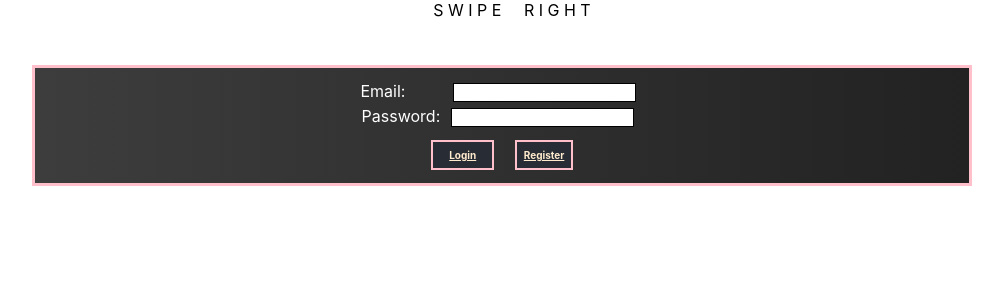
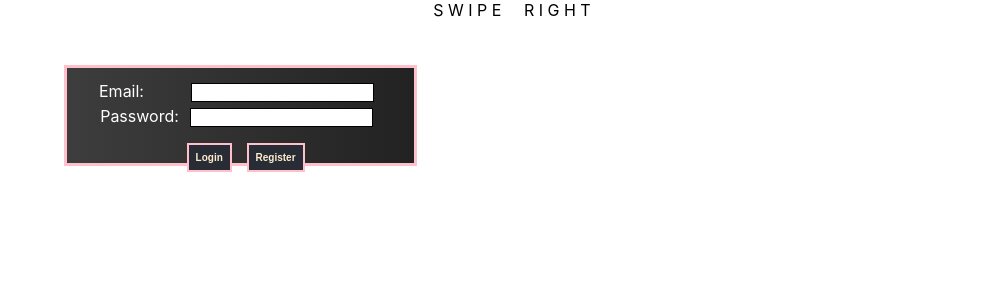
Before and after one commit to saracpena/PhotoApp, a React (Create React App) app: page / in a window 1280 px wide. Shown: the top 300 px of the page, without its empty margins (128-1131 px from the left). Built offline with nearby package versions, Linux system fonts and the light colour scheme.

Commit message:
js update

```diff
--- a/src/pages/App/App.css
+++ b/src/pages/App/App.css
@@ -20,9 +20,9 @@ input{
 
 .login-wrapper{
   color:white;
-  position: relative;
+  position: absolute;
   padding: 10px 40px 15px 2em;
-  margin: 25px 180px 0 10em;
+  margin: 25px 180px 0 12em;
   background:linear-gradient(to right,rgb(61, 61, 61) 0%,#222 100%);
   border: solid pink 3px;
 }
@@ -32,8 +32,8 @@ input{
   position: absolute;
   padding: 7px;
   width: 45px;
-  margin-left: -60px;
-  margin-top: -8px;
+  margin-left: -50px;
+  margin-top: -5px;
   background-color:#282c34;
   font-weight: bolder;
   justify-content: space-evenly;
@@ -50,7 +50,7 @@ input{
 #register{
   position: absolute;
   margin-left: 10px;
-  margin-top: -8px;
+  margin-top: -5px;
   padding: 7px;
   background-color:#282c34;
   font-weight: bolder;
--- a/src/pages/Login/Login.js
+++ b/src/pages/Login/Login.js
@@ -25,27 +25,24 @@ class Login extends Component {
         console.log(this.state);
     }
 
-    Password = () => {
-    const pw = document.getElementById("myPW");
-    if (pw.type === "password") {
-        pw.type = "text";
-        } else {
-        pw.type = "password";
-        }
+    onSubmit = e =>{
+     e.preventDefault()
+
+
     }
 
     render(){
         return(
             <div className='login-wrapper'>
-                <form className='login'>
-                    Email:&nbsp;&nbsp;&nbsp;&nbsp;&nbsp;&nbsp;&nbsp;&nbsp;&nbsp;<input type='text' name='email'  value={this.state.email} onChange={this.handleChange}></input> <br/>
+                <form onSubmit={this.onSubmit} className='login'>
+                    Email:&nbsp;&nbsp;&nbsp;&nbsp;&nbsp;&nbsp;&nbsp;&nbsp;&nbsp;<input type='email' name='email'  value={this.state.email} onChange={this.handleChange}></input> <br/>
                     Password: <input id='myPW' type='password' name='password' value={this.state.password} onChange={this.handleChange} ></input>
                 </form> <br/>
                 <div className='login-register'>
-                    <Link id='login' type="button" to="/profile">Login</Link>&nbsp;&nbsp;&nbsp;
-                    {/* <button value='login'>Login</button> */}
-                    <Link id='register' type="button" to="/register">Register</Link>
-                    {/* <button value='newUser'>Register</button> */}
+                    {/* <Link id='login' type="button" to="/profile">Login</Link>&nbsp;&nbsp;&nbsp; */}
+                    <button id='login' value='login'>Login</button>
+                    {/* <Link id='register' type="button" to="/register">Register</Link> */}
+                    <button id='register' value='newUser'>Register</button>
                 </div>
             </div>
         )
--- a/src/pages/Register/Register.js
+++ b/src/pages/Register/Register.js
@@ -20,22 +20,6 @@ class Register extends Component {
         )
         console.log(this.state);
     }
-    Password = () => {
-        const pw = document.getElementById("myPW");
-        if (pw.type === "password") {
-            pw.type = "text";
-        } else {
-            pw.type = "password";
-            }
-        }
-    ConfPassword = () => {
-        const pw = document.getElementById("myPW");
-        if (pw.type === "password") {
-            pw.type = "text";
-        } else {
-            pw.type = "password";
-            }
-        }
 
     render(){
         return(
@@ -43,9 +27,9 @@ class Register extends Component {
             <header>S I G N - U P</header> <br/>
             <form>
                 Name: &nbsp;&nbsp; &nbsp;&nbsp;&nbsp;&nbsp;&nbsp;&nbsp;&nbsp;&nbsp;&nbsp;&nbsp;&nbsp;&nbsp;&nbsp;&nbsp;&nbsp;&nbsp;&nbsp;&nbsp; <input type='text'></input> <br/>
-                Email:&nbsp;&nbsp;&nbsp;&nbsp;&nbsp;&nbsp;&nbsp;&nbsp;&nbsp;&nbsp;&nbsp;&nbsp;&nbsp;&nbsp;&nbsp;&nbsp;&nbsp;&nbsp;&nbsp;&nbsp;&nbsp;&nbsp;&nbsp;&nbsp;<input type='text'></input> <br/>
+                Email:&nbsp;&nbsp;&nbsp;&nbsp;&nbsp;&nbsp;&nbsp;&nbsp;&nbsp;&nbsp;&nbsp;&nbsp;&nbsp;&nbsp;&nbsp;&nbsp;&nbsp;&nbsp;&nbsp;&nbsp;&nbsp;&nbsp;&nbsp;&nbsp;<input type='email'></input> <br/>
                 Password:&nbsp;&nbsp;&nbsp;&nbsp;&nbsp;&nbsp;&nbsp;&nbsp;&nbsp;&nbsp;&nbsp;&nbsp;&nbsp;&nbsp;&nbsp;&nbsp;<input type='password' name='password' value={this.state.password} onChange={this.handleChange}></input><br/>
-                Confirm Password:<input type='password' name='password' value={this.state.password} onChange={this.handleChange} ></input>
+                Confirm Password:<input type='password' name='ConfirmPW' value={this.state.ConfirmPW} onChange={this.handleChange} ></input>
                 <p>(Password must be 8 characters minimum)</p>
             </form> <br/>
             <Link id='submit' type='button' exact path to="/">Submit</Link>
```
Also changed, not shown: 1 other file (tests, documents, lock files or other folders).
